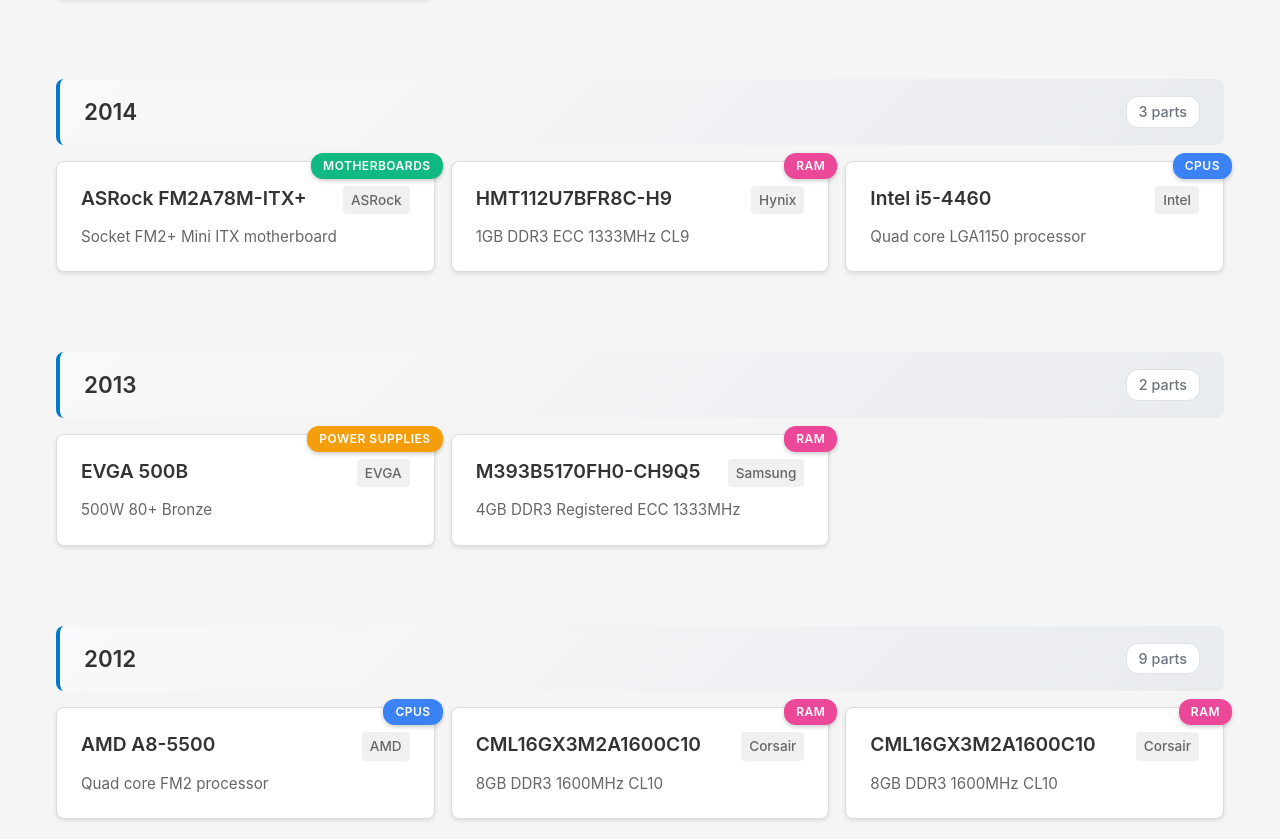
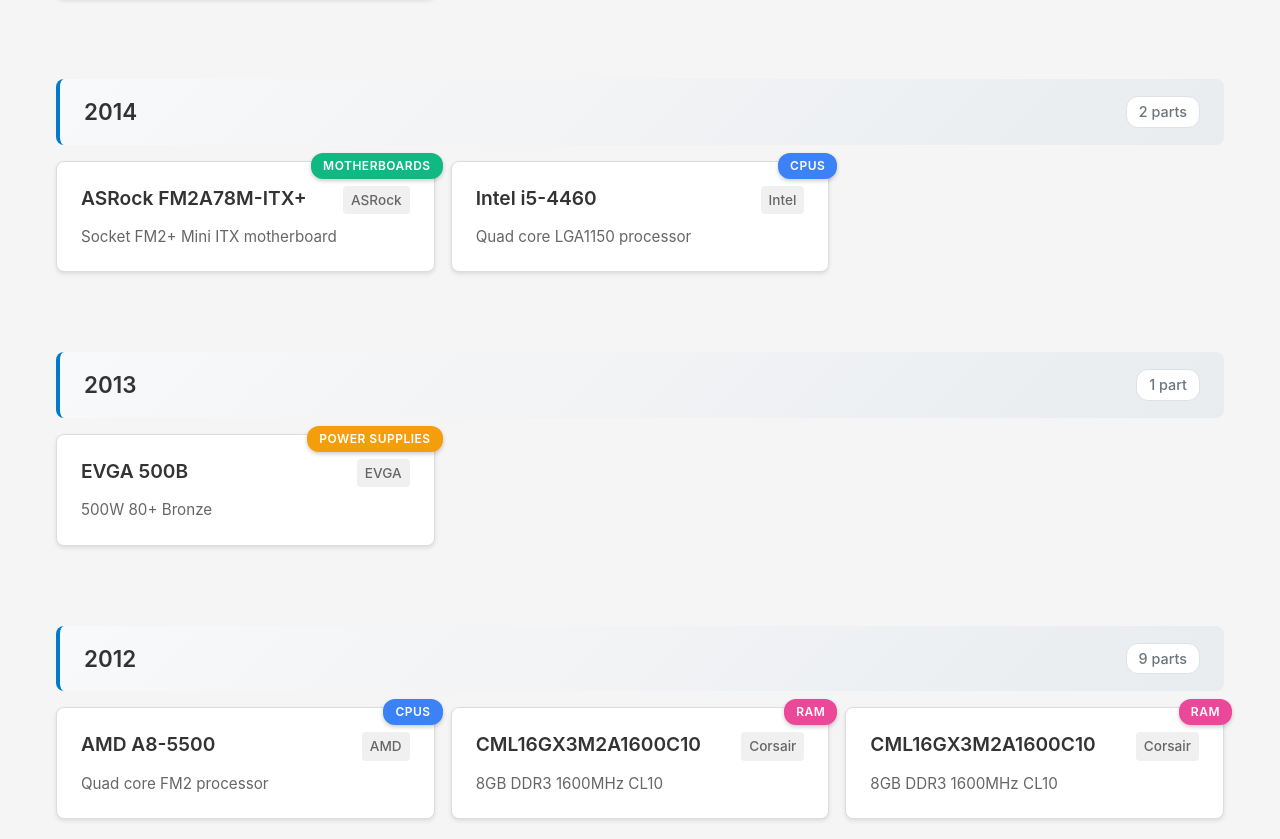
Before and after one commit to ekdennisek/pc-parts-inventory, a React (Vite) app in the folder frontend/: page / in a window 1280 px wide. Shown: the part 1958-2797 px from the top of the page. Built offline with nearby package versions, Linux system fonts and the light colour scheme.

Commit message:
Remove sold RAM sticks from list

```diff
--- a/frontend/src/data/parts.ts
+++ b/frontend/src/data/parts.ts
@@ -389,19 +389,6 @@
     datasheet: "CML16GX3M2A1600C10.pdf",
   },
   {
-    id: "ram-5",
-    name: "M393B5170FH0-CH9Q5",
-    brand: "Samsung",
-    description: "4GB DDR3 Registered ECC 1333MHz",
-    capacity: 4,
-    type: "DDR3",
-    speed: 1333,
-    timings: "CL9",
-    voltage: 1.5,
-    formFactor: "DIMM",
-    releaseYear: 2013,
-  },
-  {
     id: "ram-6",
     name: "EBJ21UE8BDF0-DJ-F",
     brand: "Elpida",
@@ -441,74 +428,11 @@
     releaseYear: 2015,
   },
   {
-    id: "ram-9",
-    name: "HMT112U7BFR8C-H9",
-    brand: "Hynix",
-    description: "1GB DDR3 ECC 1333MHz CL9",
-    capacity: 1,
-    type: "DDR3",
-    speed: 1333,
-    timings: "CL9",
-    voltage: 1.5,
-    formFactor: "DIMM",
-    releaseYear: 2014,
-  },
-  {
     id: "ram-10",
     name: "CT25664AA667.M16FM",
     brand: "Crucial",
     description: "2GB DDR2 667MHz CL5",
     capacity: 2,
-    type: "DDR2",
-    speed: 667,
-    timings: "CL5",
-    voltage: 1.8,
-    formFactor: "DIMM",
-  },
-  {
-    id: "ram-11",
-    name: "KVR667D2D4P5K2/8G",
-    brand: "Kingston",
-    description: "4GB DDR2 Registered ECC 667MHz CL5",
-    capacity: 4,
-    type: "DDR2",
-    speed: 667,
-    timings: "CL5",
-    voltage: 1.8,
-    formFactor: "DIMM",
-    datasheet: "KVR667D2D4P5K28G.pdf",
-  },
-  {
-    id: "ram-12",
-    name: "KVR667D2D4P5K2/8G",
-    brand: "Kingston",
-    description: "4GB DDR2 Registered ECC 667MHz CL5",
-    capacity: 4,
-    type: "DDR2",
-    speed: 667,
-    timings: "CL5",
-    voltage: 1.8,
-    formFactor: "DIMM",
-    datasheet: "KVR667D2D4P5K28G.pdf",
-  },
-  {
-    id: "ram-13",
-    name: "M391T2953EZ3-CE6",
-    brand: "Samsung",
-    description: "1GB DDR2 ECC 667MHz CL5",
-    capacity: 1,
-    type: "DDR2",
-    speed: 667,
-    timings: "CL5",
-    voltage: 1.8,
-    formFactor: "DIMM",
-  },
-  {
-    id: "ram-14",
-    name: "M391T2953EZ3-CE6",
-    brand: "Samsung",
-    description: "1GB DDR2 ECC 667MHz CL5",
-    capacity: 1,
     type: "DDR2",
     speed: 667,
     timings: "CL5",
```
